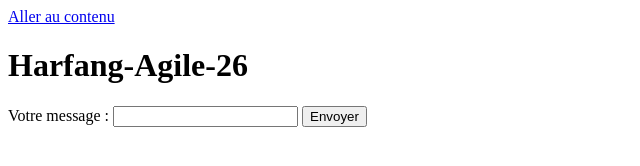
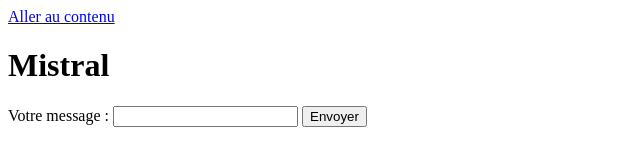
Before and after one commit to MaallouZ/Mistral-chatbot, a website: page public/index.html in a window 1280 px wide. Shown: the whole page, without its empty margins (0-640 px from the left). Drawn offline with Linux system fonts and the light colour scheme.

Commit message:
first structure

```diff
--- a/public/index.html
+++ b/public/index.html
@@ -3,14 +3,14 @@
   <head>
     <meta charset="UTF-8">
     <meta name="viewport" content="width=device-width, initial-scale=1.0">
-    <title>Mon Assistant</title>
+    <title>Mistral</title>
   </head>
 
   <body>
     <a href="#contenu">Aller au contenu</a>
 
     <main id="contenu">
-      <h1>Harfang-Agile-26</h1>
+      <h1>Mistral</h1>
 
       <ul id="historique" aria-live="polite"></ul>
 
```
Also changed, not shown: 1 other file.
